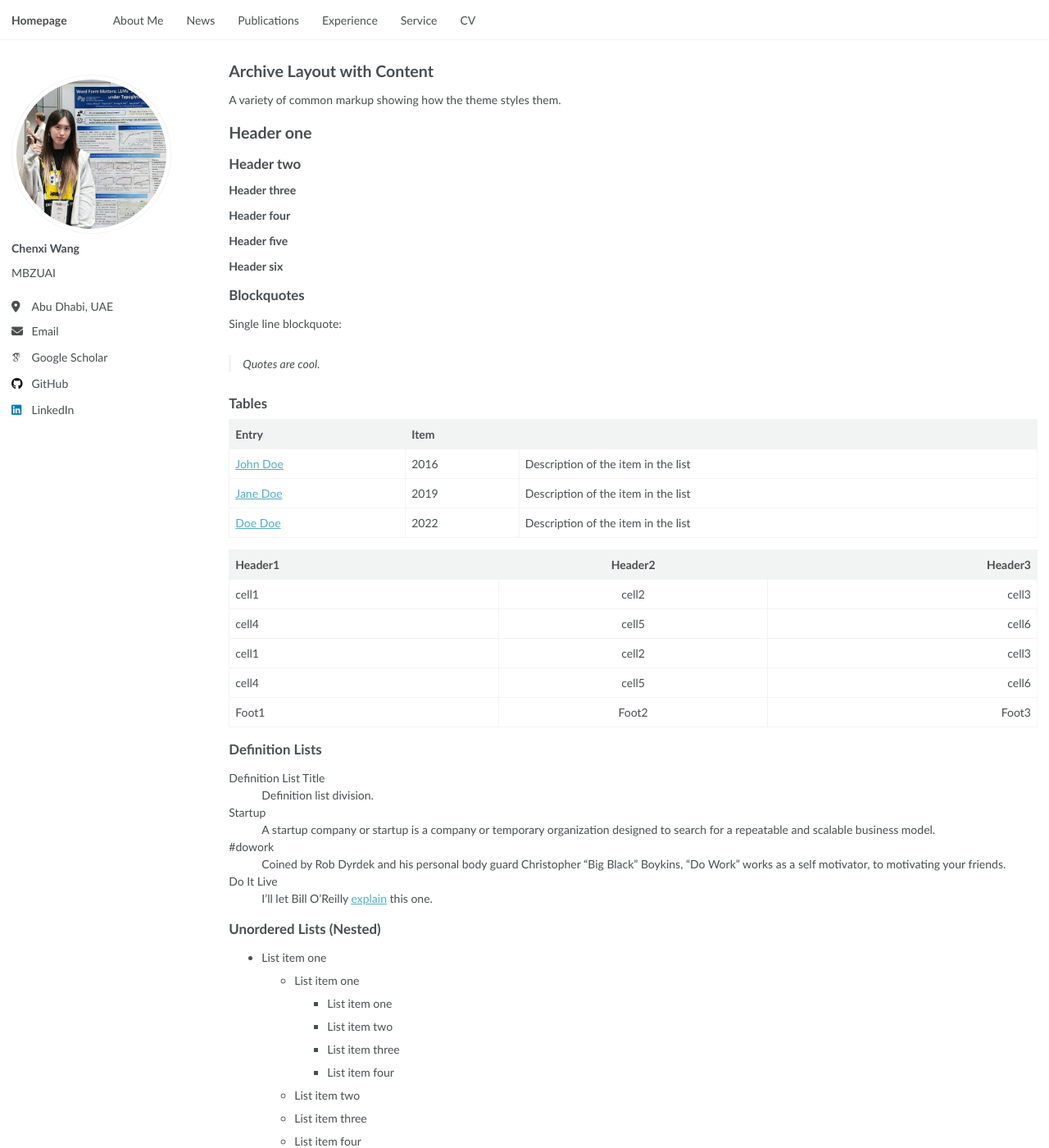
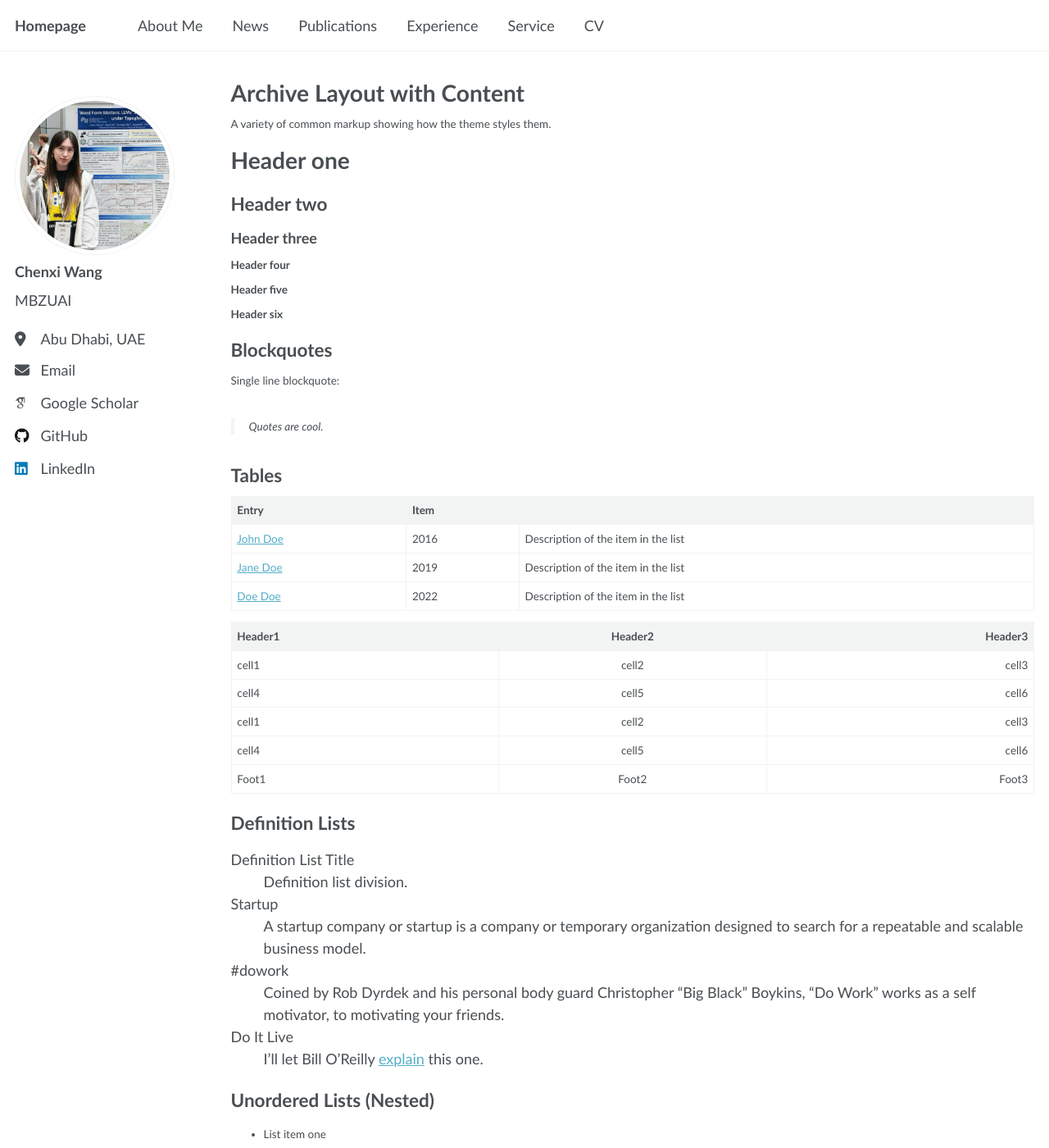
Before and after one commit to Aurora-cx/Aurora-cx.github.io, a Jekyll site: the page built from _pages/archive-layout-with-content.md, in a window 1280 px wide and 1400 px high. Shown: the whole window at 82% size. Built offline with Jekyll 4.4.1, drawn with Linux system fonts in a browser that asks for light colours; some web fonts are replaced; a script that is not in the unit is left out.

```diff
--- a/_sass/_themes.scss
+++ b/_sass/_themes.scss
@@ -32,12 +32,12 @@
 /* Type scale */
 $type-size-1                : 2.441em;  // ~39.056px
 $type-size-2                : 1.953em;  // ~31.248px
-$type-size-3                : 1.4em;    // ~19.6px on 14px base
-$type-size-4                : 1.2em;    // ~16.8px
-$type-size-5                : 1em;      // ~14px
-$type-size-6                : 1em;      // ~14px (same as type-5)
-$type-size-7                : 0.6875em; // ~9.6px
-$type-size-8                : 0.625em;  // ~8.75px
+$type-size-3                : 1.563em;  // ~25.008px
+$type-size-4                : 1.25em;   // ~20px
+$type-size-5                : 1em;      // ~16px
+$type-size-6                : 0.75em;   // ~12px
+$type-size-7                : 0.6875em; // ~11px
+$type-size-8                : 0.625em;  // ~10px
 
 $header-font-family         : $sans-serif;
 $global-font-family         : $sans-serif;
--- a/_sass/layout/_reset.scss
+++ b/_sass/layout/_reset.scss
@@ -8,11 +8,11 @@
   /* apply a natural box layout model to all elements */
   box-sizing: border-box;
   background-color: var(--global-bg-color);
-  font-size: 14px;
+  font-size: 16px;
 
-  // @include breakpoint($medium) {
-  //   font-size: 18px;
-  // }
+  @include breakpoint($medium) {
+    font-size: 18px;
+  }
 
   -webkit-text-size-adjust: 100%;
   -ms-text-size-adjust: 100%;
--- a/_sass/layout/_sidebar.scss
+++ b/_sass/layout/_sidebar.scss
@@ -51,7 +51,7 @@
 
   p, li {
     font-family: $sans-serif;
-    font-size: $type-size-6;
+    font-size: $type-size-5;
     line-height: 1.5;
   }
 
```
